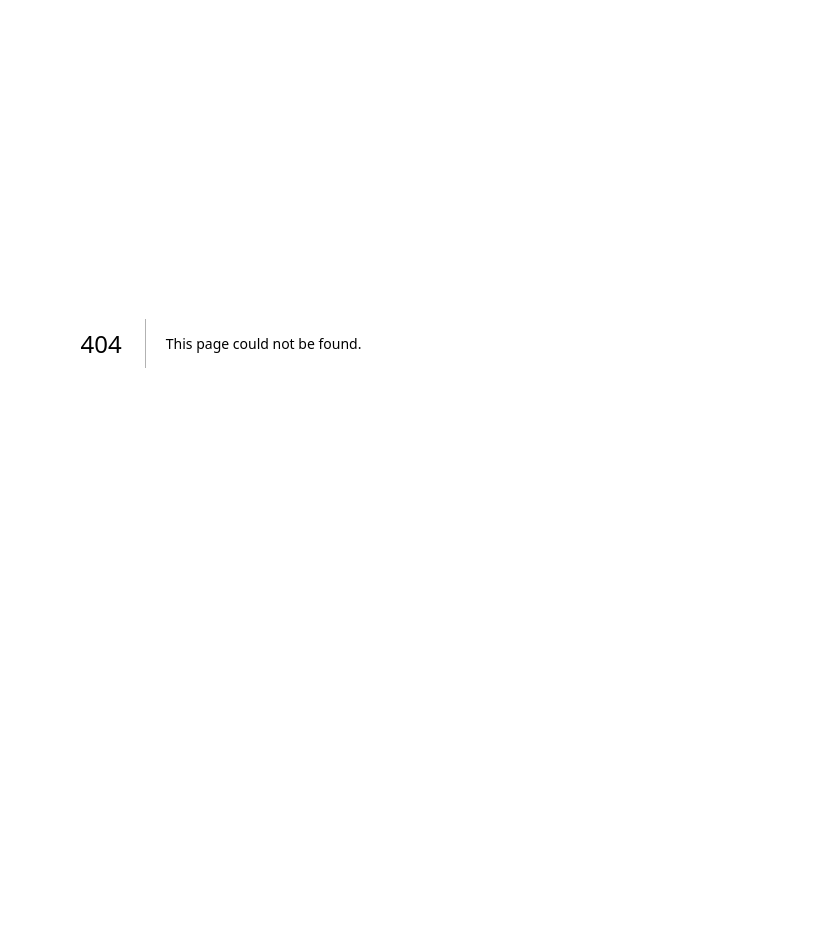
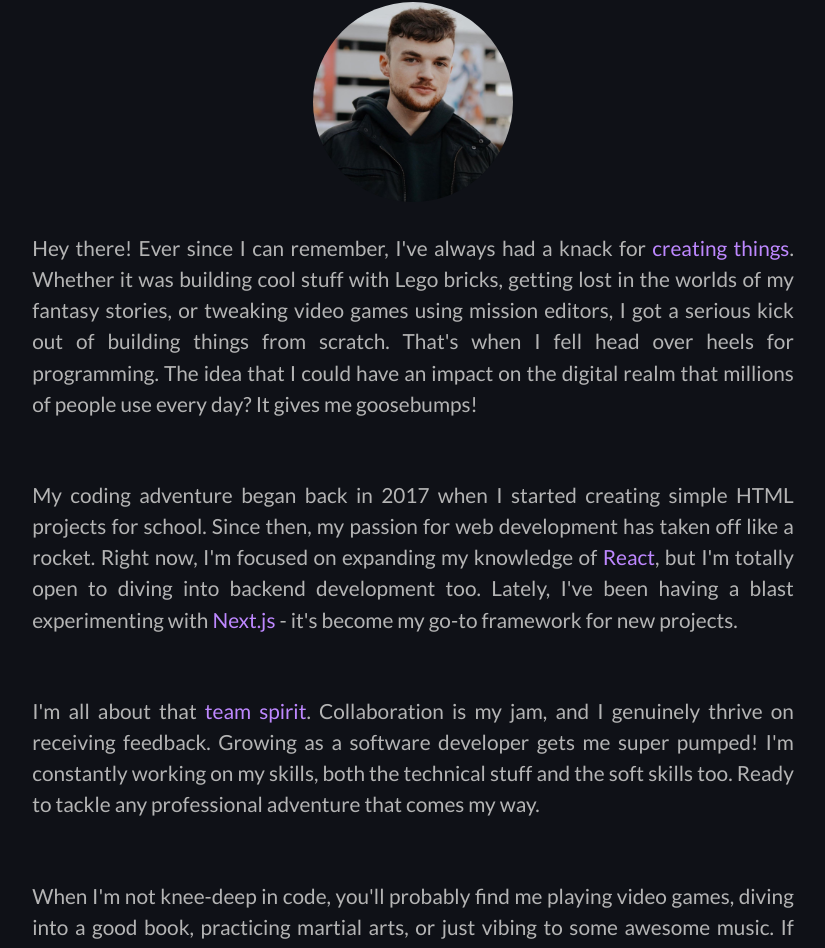
Before and after one commit to fdukat/fdukat.com, a Next.js app: page /about in a window 1280 px wide. Before the commit this address had no page. Shown: the part 57-1005 px from the top of the page, without its empty margins (227-1052 px from the left). Before the commit the page ends 800 px from the top, so only its background shows below. Built offline with nearby package versions, Linux system fonts and the light colour scheme.

Commit message:
implement about me page

```diff
--- /dev/null
+++ b/app/about/page.tsx
@@ -0,0 +1,46 @@
+import Paragraph from '@/components/Paragraph';
+import Photo from '@/components/Photo';
+import ReturnButton from '@/components/ReturnButton';
+
+export default function About() {
+  return (
+    <main>
+      <ReturnButton />
+      <Photo />
+      <Paragraph>
+        Hey there! Ever since I can remember, I&apos;ve always had a knack for{' '}
+        <span>creating things</span>. Whether it was building cool stuff with Lego bricks, getting
+        lost in the worlds of my fantasy stories, or tweaking video games using mission editors, I
+        got a serious kick out of building things from scratch. That&apos;s when I fell head over
+        heels for programming. The idea that I could have an impact on the digital realm that
+        millions of people use every day? It gives me goosebumps!
+      </Paragraph>
+      <Paragraph>
+        My coding adventure began back in 2017 when I started creating simple HTML projects for
+        school. Since then, my passion for web development has taken off like a rocket. Right now,
+        I&apos;m focused on expanding my knowledge of <span>React</span>, but I&apos;m totally open
+        to diving into backend development too. Lately, I&apos;ve been having a blast experimenting
+        with <span>Next.js</span> - it&apos;s become my go-to framework for new projects.
+      </Paragraph>
+      <Paragraph>
+        I&apos;m all about that <span>team spirit</span>. Collaboration is my jam, and I genuinely
+        thrive on receiving feedback. Growing as a software developer gets me super pumped! I&apos;m
+        constantly working on my skills, both the technical stuff and the soft skills too. Ready to
+        tackle any professional adventure that comes my way.
+      </Paragraph>
+      <Paragraph>
+        When I&apos;m not knee-deep in code, you&apos;ll probably find me playing video games,
+        diving into a good book, practicing martial arts, or just vibing to some awesome music. If
+        you&apos;re on the lookout for an ambitious person who&apos;s a speedy learner and totally
+        up for taking the full-stack path,{' '}
+        <span>
+          <a href="https://www.linkedin.com/in/fdukat/" target="_blank" rel="noopener noreferrer">
+            let&apos;s chat
+          </a>
+        </span>
+        ! I&apos;m all ears for a potential collaboration or just geeking out about programming in
+        general.
+      </Paragraph>
+    </main>
+  );
+}
```
